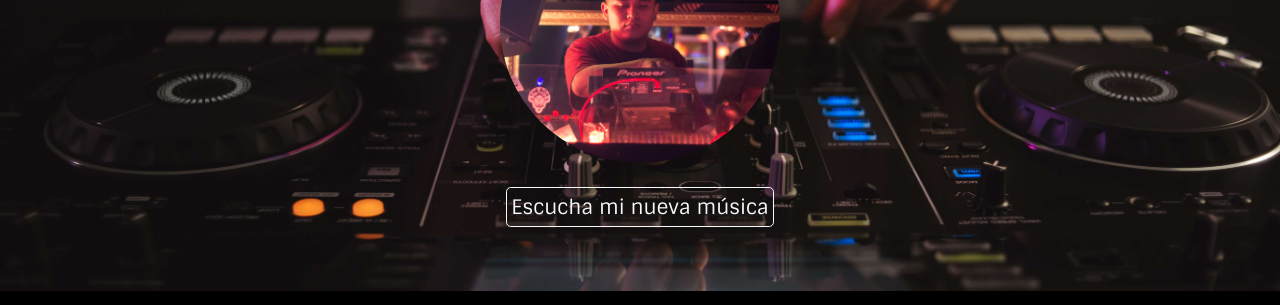
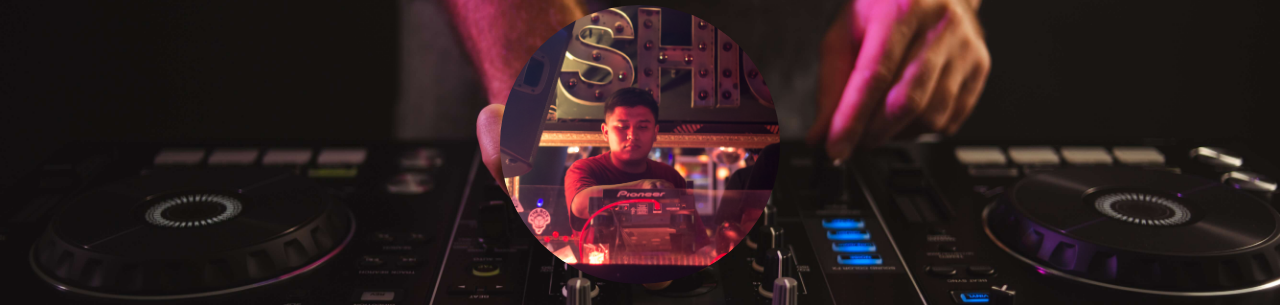
Before and after one commit to JuandediosLop/WebDJ-LopezGalvez, a plain HTML site: page index.html in a window 1280 px wide. Shown: the part 340-645 px from the top of the page. Drawn offline with nearby package versions, Linux system fonts and the light colour scheme.

Commit message:
Cambios a portada

```diff
--- a/css/main.scss
+++ b/css/main.scss
@@ -270,7 +270,7 @@ footer{
     }
 
     #intro{
-        padding: 8vh 0 ;
+        padding: 10vh 0 ;
     }
 
     /*----- Musica ----- */
@@ -311,7 +311,7 @@ footer{
 
 @media (min-width:768px){
     #intro{
-        padding: 8vh 0 ;
+        padding: 18vh 0 ;
     }
     .secciones{
         flex-direction: row;
@@ -348,6 +348,10 @@ footer{
 
 
 @media (min-width: 992px) {
+
+    #intro{
+        padding: 20vh 0;
+    }
     .secciones{
         img{
             width: 65%;
@@ -371,7 +375,9 @@ footer{
 }
 
 @media (min-width: 1200px) {
-
+    #intro{
+        padding: 23.13vh 0;
+    }
     .secciones{
         img{
             width: 50%;
```
Also changed, not shown: css/main.css, 1 other file.
